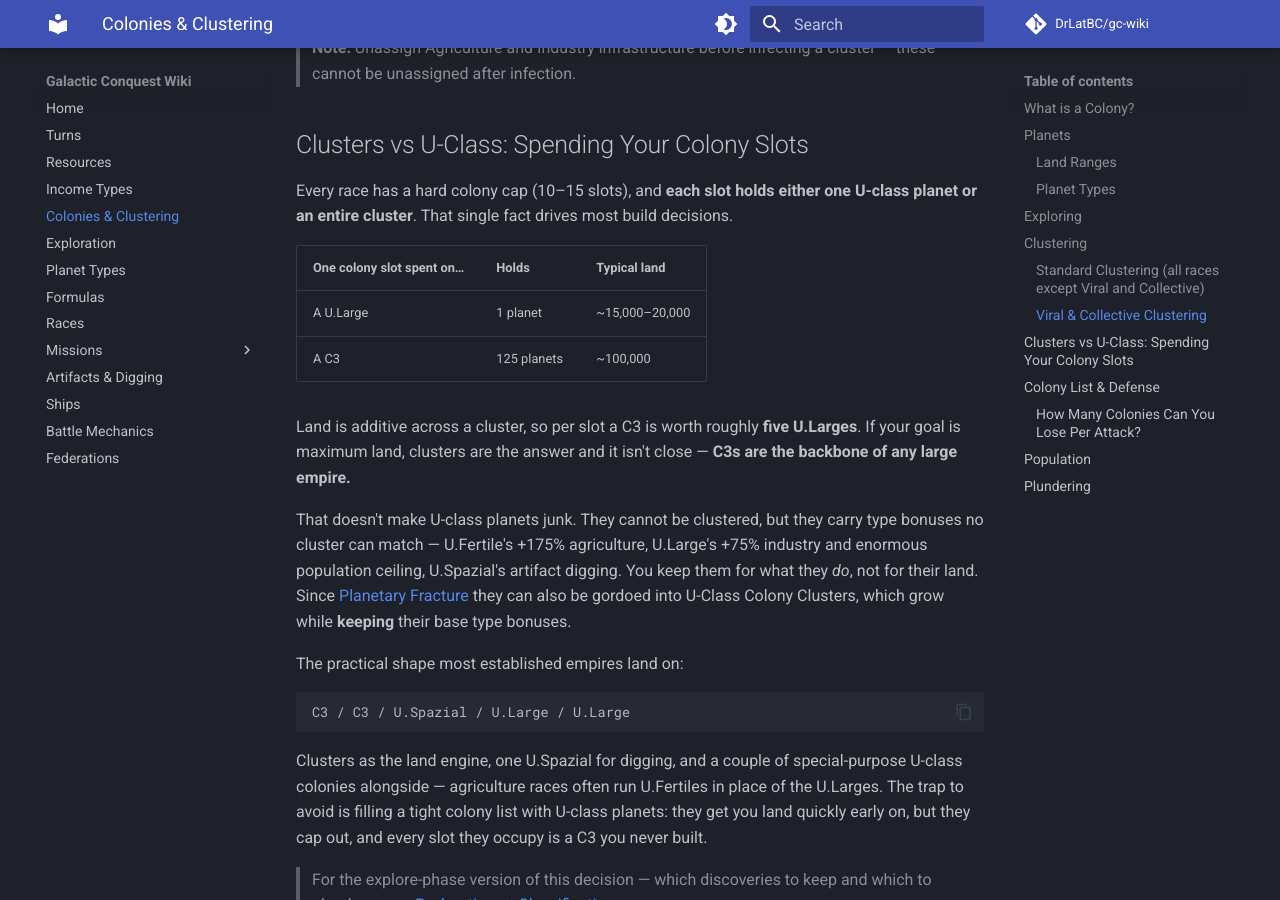
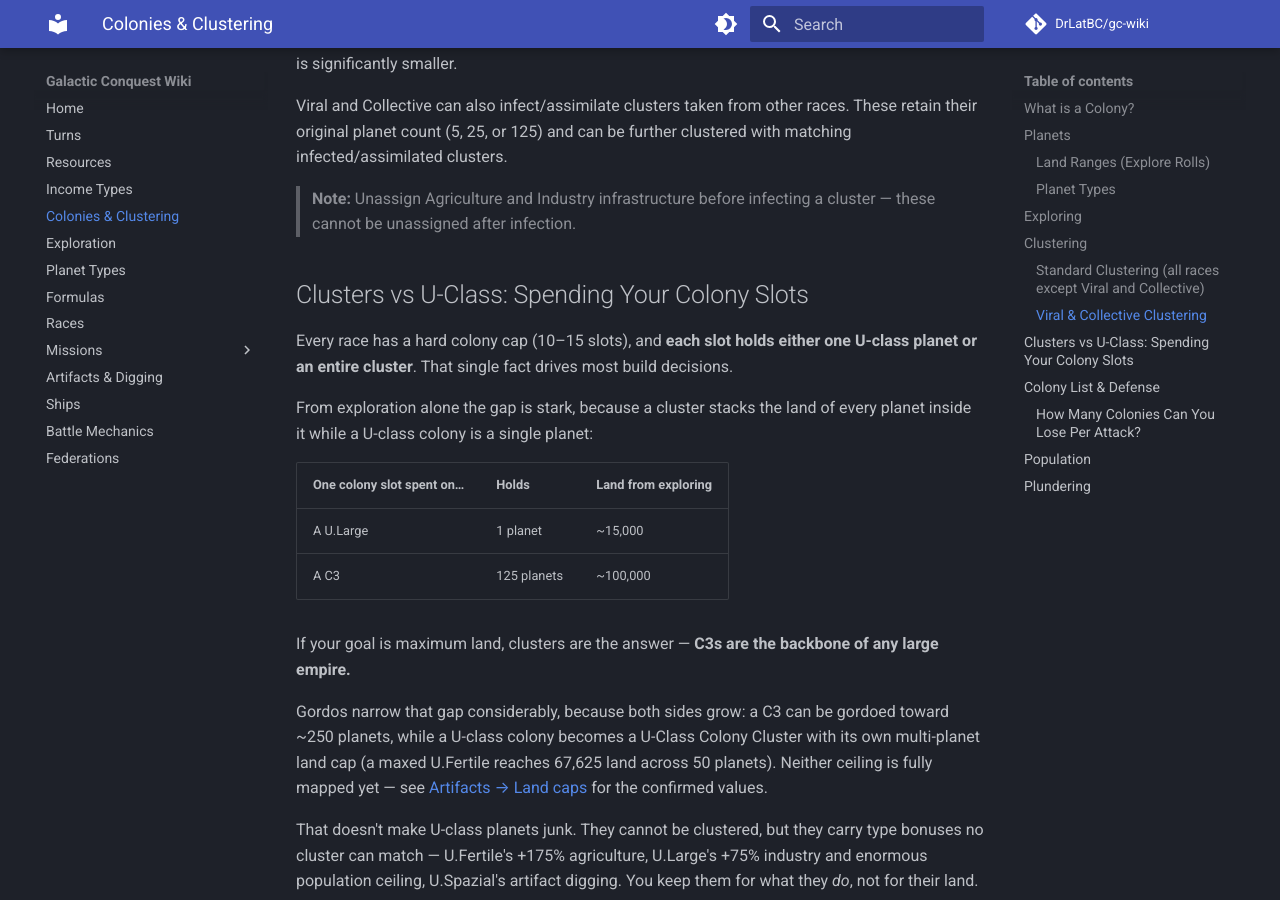
Before and after one commit to DrLatBC/gc-wiki, an MkDocs documentation site: the page built from docs/colonies.md, in a window 1280 px wide and 900 px high, scrolled down 3051 px. Built offline with MkDocs 1.6.1 and Material for MkDocs 9.7.7, drawn with Linux system fonts in a browser that asks for light colours; comment, search, counter and statistics services are not loaded; some of the changed text lies outside the part shown.

Commit message:
Scope pre-Fracture land figures as explore results, not ceilings
Several land numbers predated Planetary Fracture but read as hard caps. Gordos
grow colonies well past all of them, so each figure is now labelled as what
exploring yields and points to the gordo land-cap table for the real ceiling.

- Land Ranges retitled to "Explore Rolls" with a note that gordos exceed them
- C3 land bullets marked as built from explored planets alone
- Clusters vs U-Class: drops the "a C3 is worth five U.Larges" multiplier, which
  only held pre-gordo, and notes both sides grow once gordos are involved
- Explore-phase U-class guidance now points to the post-gordo calculation

Co-Authored-By: Claude Opus 4.8 <noreply@anthropic.com>

```diff
--- a/docs/colonies.md
+++ b/docs/colonies.md
@@ -8,7 +8,9 @@ A colony is a group of planets under a single entry in your empire list. Each ra
 
 Planets have a land value that determines how useful they are for infrastructure and clustering. Land is the only stat that matters for clustering — planet type is irrelevant.
 
-### Land Ranges
+### Land Ranges (Explore Rolls)
+
+These are the values a planet can *arrive* with from exploring — not the land it can ultimately hold. Gordos grow a colony far past any of them; see [Artifacts → Land caps](artifacts.md#gordos-planetary-fracture-patch-106).
 
 - **Floor:** 1 land
 - **Ceiling:** ~1,500 land (requires an extremely rare "S-class" roll on top of an already high roll — never plan around this)
@@ -59,8 +61,12 @@ Clusters are groups of colonies merged into a single, larger colony entry. Clust
 
 Land is purely additive. A C3 made of 125 planets averaging 800 land each = 100,000 land exactly.
 
+Built from explored planets alone:
+
 - **Solid C3:** ~100,000 land
 - **Large C3:** ~130,000 land (requires being very selective with planet rolls)
+
+These are exploration results, not ceilings — gordos grow a cluster well past them.
 
 > **Gordo path (Patch 106):** Clusters can also be grown with Minor/Major Gordos. A Gordo fills a colony's land up to a threshold, then adds planets; crossing a cluster's planet ceiling converts it up a level (a C1 gordoed past 25 planets becomes a C2). Max-level clusters cap at ~2× their base planet count, and land itself caps per colony type (a Fertile cluster maxes at 40,000 land via Minors, 67,625 via Majors). See [Artifacts → Gordos & Planetary Fracture](artifacts.md#gordos-planetary-fracture-patch-106).
 
@@ -86,12 +92,16 @@ Viral and Collective can also infect/assimilate clusters taken from other races.
 
 Every race has a hard colony cap (10–15 slots), and **each slot holds either one U-class planet or an entire cluster**. That single fact drives most build decisions.
 
-| One colony slot spent on… | Holds | Typical land |
+From exploration alone the gap is stark, because a cluster stacks the land of every planet inside it while a U-class colony is a single planet:
+
+| One colony slot spent on… | Holds | Land from exploring |
 |---|---|---|
-| A U.Large | 1 planet | ~15,000–20,000 |
+| A U.Large | 1 planet | ~15,000 |
 | A C3 | 125 planets | ~100,000 |
 
-Land is additive across a cluster, so per slot a C3 is worth roughly **five U.Larges**. If your goal is maximum land, clusters are the answer and it isn't close — **C3s are the backbone of any large empire.**
+If your goal is maximum land, clusters are the answer — **C3s are the backbone of any large empire.**
+
+Gordos narrow that gap considerably, because both sides grow: a C3 can be gordoed toward ~250 planets, while a U-class colony becomes a U-Class Colony Cluster with its own multi-planet land cap (a maxed U.Fertile reaches 67,625 land across 50 planets). Neither ceiling is fully mapped yet — see [Artifacts → Land caps](artifacts.md#gordos-planetary-fracture-patch-106) for the confirmed values.
 
 That doesn't make U-class planets junk. They cannot be clustered, but they carry type bonuses no cluster can match — U.Fertile's +175% agriculture, U.Large's +75% industry and enormous population ceiling, U.Spazial's artifact digging. You keep them for what they *do*, not for their land. Since [Planetary Fracture](artifacts.md#gordos-planetary-fracture-patch-106) they can also be gordoed into U-Class Colony Clusters, which grow while **keeping** their base type bonuses.
 
```
Also changed, not shown: docs/exploration.md (+3 -1 lines).
